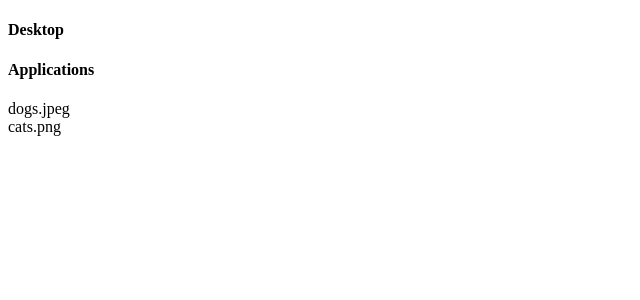
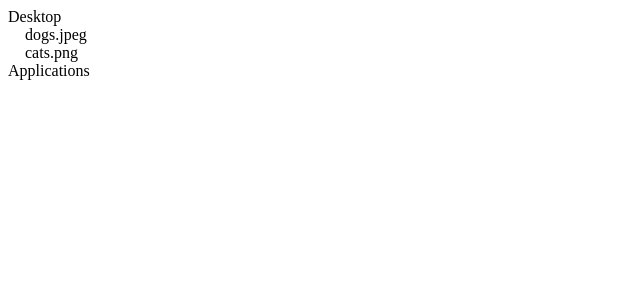
Before and after one commit to ColtW27/File_tree_gadget, a React (Create React App) app: page / in a window 1280 px wide. Shown: the top 300 px of the page, without its empty margins (0-640 px from the left). Built offline with nearby package versions, Linux system fonts and the light colour scheme.

Commit message:
Nest files within folders

```diff
--- a/src/App.js
+++ b/src/App.js
@@ -3,17 +3,25 @@ import React from 'react';
 function App() {
   return <div>
 
-    <Folder name = "Desktop" />
+    <Folder name = "Desktop" >
+        <File name = "dogs.jpeg" />
+        <File name = "cats.png" />
+
+    </ Folder>
     <Folder name = "Applications" />
-    <File name = "dogs.jpeg" />
-    <File name = "cats.png" />
 
     </div>
 }
 
 
 const Folder = (props) => {
-  return <h4>{props.name}</h4>
+
+  return <div>
+    {props.name}
+    <div style={{marginLeft: '17px'}}>
+      {props.children}
+    </div>
+    </div>
 }
 
 const File = (props) => {
```
